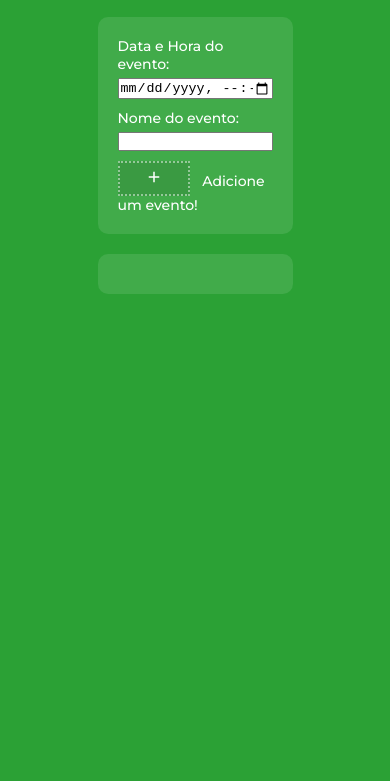
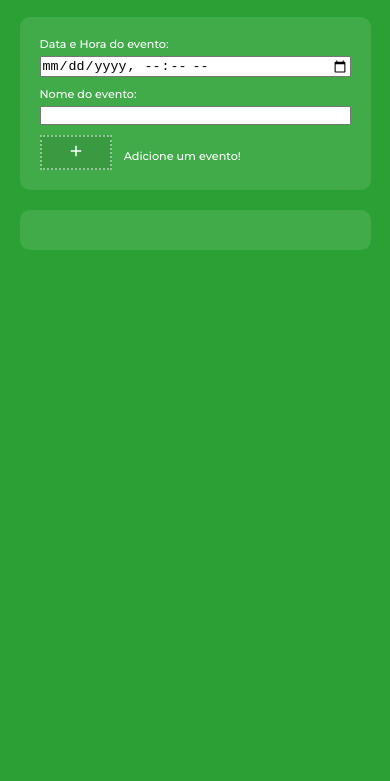
Before and after one commit to alex-diego/countdown-timer, a plain HTML site: page public/index.html in a window 390 px wide. Shown: the part 63-844 px from the top of the page. Drawn offline with Linux system fonts and the light colour scheme.

```diff
--- a/style.css
+++ b/public/style.css
@@ -185,3 +185,28 @@ input {
     width: 1px;
   }
 }
+
+@media (max-width: 1260px) {
+  .container {
+    width: 90%;
+  }
+}
+
+@media (max-width: 758px) {
+  .countdown {
+    grid-template-columns: 1fr 1fr;
+    justify-items: center;
+  }
+}
+
+@media (max-width: 480px) {
+  :root {
+    font-size: 50%;
+  }
+}
+
+@media (max-width: 375px) {
+  .countdown {
+    grid-template-columns: 1fr;
+  }
+}
```
Also changed, not shown: firebase.json (added), public/img/add-black-18dp.svg (renamed from img/add-black-18dp.svg), public/img/alarm_on-black-18dp.svg (renamed from img/alarm_on-black-18dp.svg), public/img/warning_amber-white-18dp.svg (renamed from img/warning_amber-white-18dp.svg), public/index.html (renamed from index.html), public/js/index.js (renamed from js/index.js), 3 other files.
